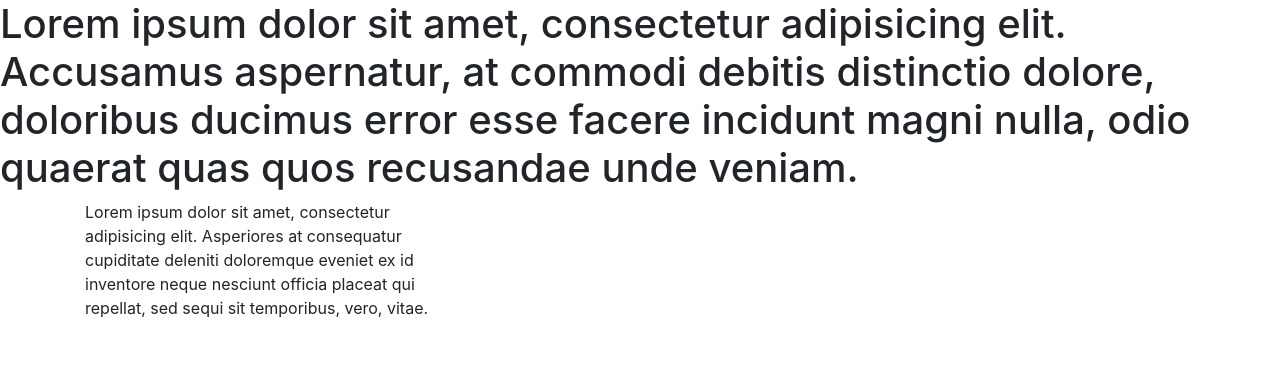
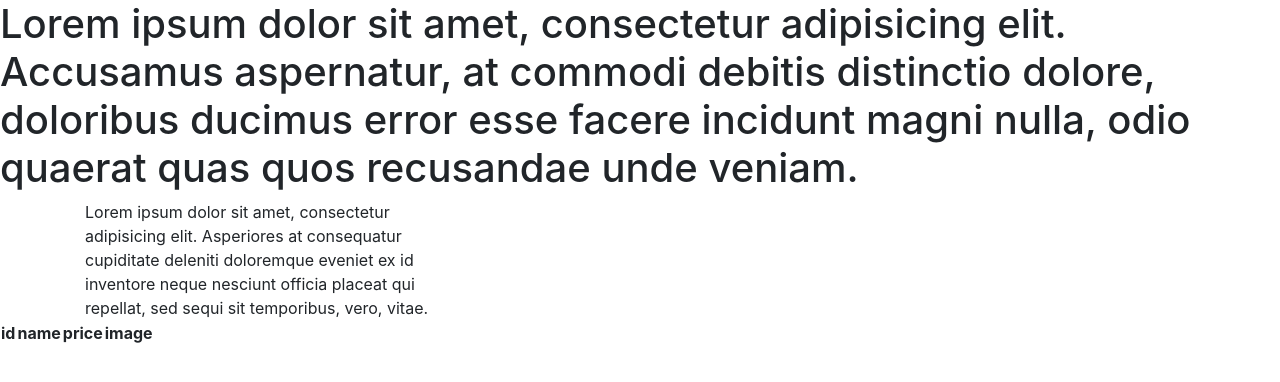
Before and after one commit to Davron1Bahodirov/AT-AT-UCS, a plain HTML site: page index.html in a window 1280 px wide. Drawn offline with nearby package versions, Linux system fonts and the light colour scheme.

Commit message:
Merge remote-tracking branch 'origin/master'
# Conflicts:
#	index.html

```diff
--- a/index.html
+++ b/index.html
@@ -23,6 +23,15 @@
 </div>
 
 
+<table>
+    <thead>
+         <tr>
+             <th>id</th> <th>name</th> <th>price</th> <th>image</th>
+         </tr>
+    </thead>
+</table>
+
+
 
 
 </body>
```
